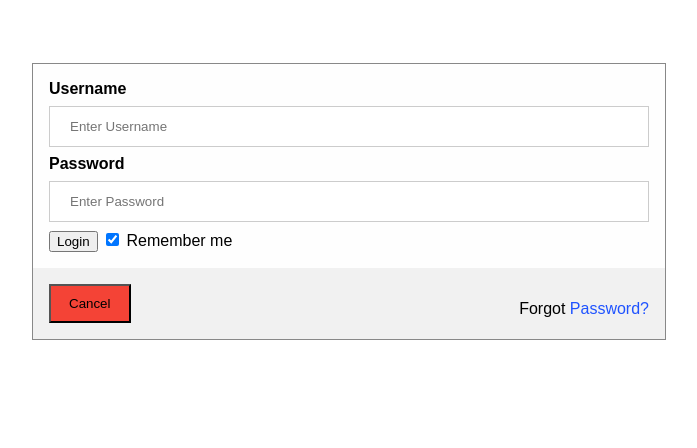
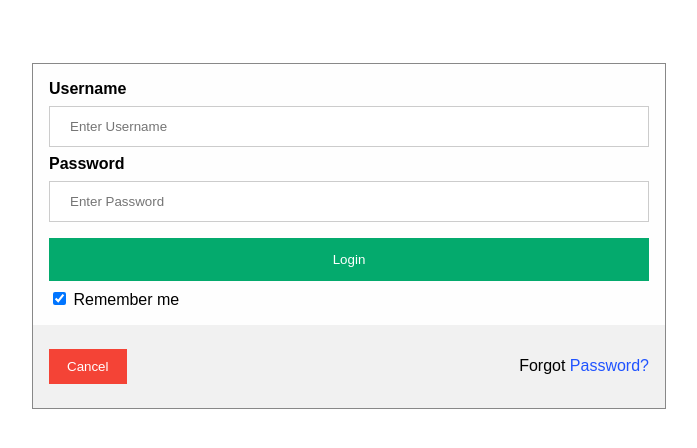
Before and after one commit to Halip26/blog-app-using-flask, a Flask app: page /login in a window 1280 px wide. Shown: the top 448 px of the page, without its empty margins (291-988 px from the left). Run offline with Flask 3, Linux system fonts and the light colour scheme.

Commit message:
btn-danger text-white

```diff
--- a/templates/login.html
+++ b/templates/login.html
@@ -15,6 +15,12 @@
       href="{{ url_for('static', filename='images/Halipsblog.png') }}"
       type="image/x-icon"
     />
+    <!-- Javascript bootstrap -->
+    <!-- <script
+      src="https://cdn.jsdelivr.net/npm/bootstrap@5.0.2/dist/js/bootstrap.bundle.min.js"
+      integrity="sha384-MrcW6ZMFYlzcLA8Nl+NtUVF0sA7MsXsP1UyJoMp4YLEuNSfAP+JcXn/tWtIaxVXM"
+      crossorigin="anonymous"
+    ></script> -->
 
     <!-- css local -->
     <link rel="stylesheet" href="../static/css/style.css" />
@@ -44,7 +50,7 @@
           required
         />
 
-        <button type="submit">Login</button>
+        <button class="designButton" type="submit">Login</button>
         <label>
           <input type="checkbox" checked="checked" name="remember" /> Remember
           me
@@ -56,7 +62,7 @@
           ><button
             type="button"
             onclick="document.getElementById('id01').style.display='none'"
-            class="cancelbtn"
+            class="designButton cancelbtn"
           >
             Cancel
           </button></a
@@ -65,5 +71,12 @@
         <span class="psw">Forgot <a href="#">Password?</a></span>
       </div>
     </form>
+
+    <!-- Javascript bootstrap -->
+    <script
+      src="https://cdn.jsdelivr.net/npm/bootstrap@5.0.2/dist/js/bootstrap.bundle.min.js"
+      integrity="sha384-MrcW6ZMFYlzcLA8Nl+NtUVF0sA7MsXsP1UyJoMp4YLEuNSfAP+JcXn/tWtIaxVXM"
+      crossorigin="anonymous"
+    ></script>
   </body>
 </html>
```
